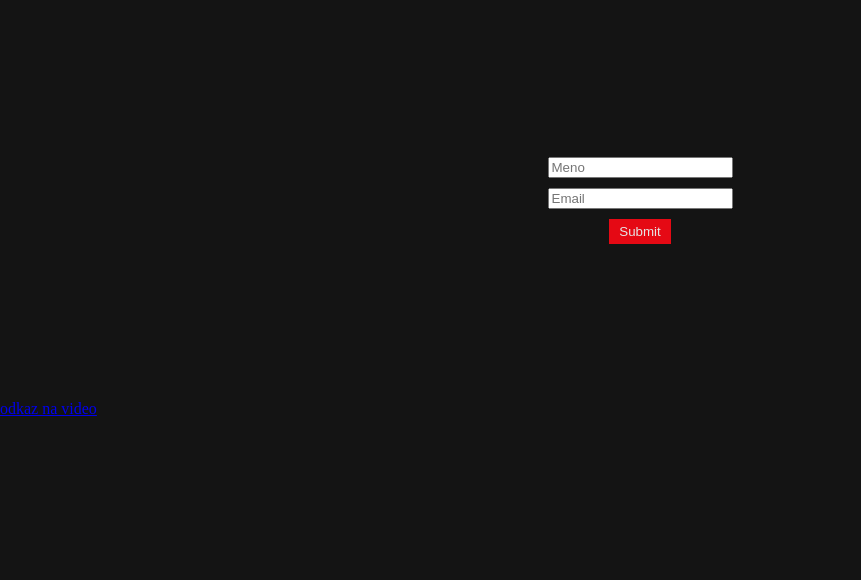
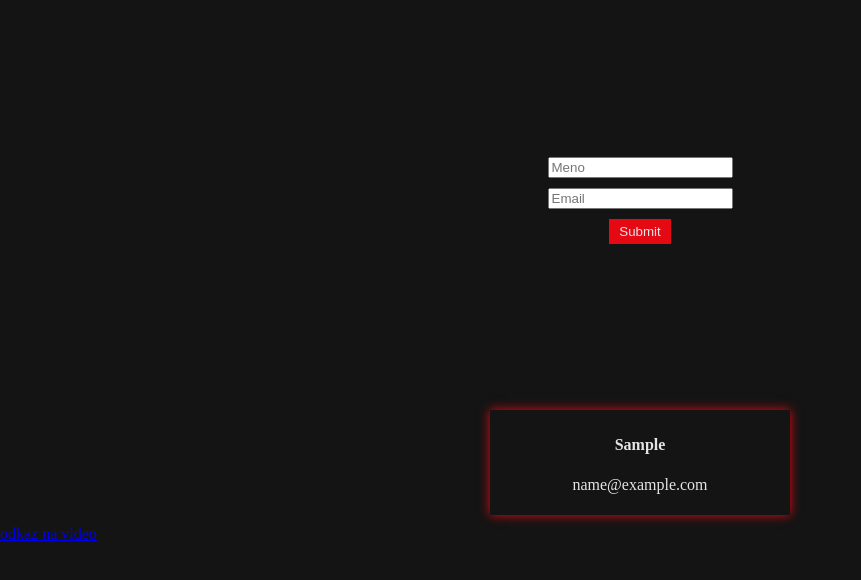
Before and after one commit to matejvalocky/REACT-02-TRAINING-SETEK, a React (Create React App) app: page / in a window 1280 px wide. Both pictures are taken after typing "Sample", "name@example.com" into the empty fields and a click on the input 639 px from the left and 231 px from the top of the page. Shown: the top 580 px of the page, without its empty margins (0-861 px from the left). Built offline with nearby package versions, Linux system fonts and the light colour scheme.

Commit message:
5. React 2 - vypisujeme informace do stránky

```diff
--- a/public/index.html
+++ b/public/index.html
@@ -8,6 +8,6 @@
 </head>
 <body>
   <div id="result"></div>
-  <a href="https://youtu.be/9HlTQ_60FUU?list=PLQ8x_VWW6Aktmp_v1eYcCBbO5GovP_sHl">odkaz na video</a>
+  <a href="https://youtu.be/HLZJWueoUPM?list=PLQ8x_VWW6Aktmp_v1eYcCBbO5GovP_sHl">odkaz na video</a>
 </body>
 </html>
--- a/src/App.js
+++ b/src/App.js
@@ -47,6 +47,17 @@ const App = () => {
 
       <input type="submit" />
     </form>
+
+    {users.map( (oneUser, index) => {
+      const {fullName, email} = oneUser
+
+      return <div className="item" key={index}>
+        <h4>{fullName}</h4>
+        <p>{email}</p>
+      </div>
+    })}
+
+
   </article>
 
 }
```
